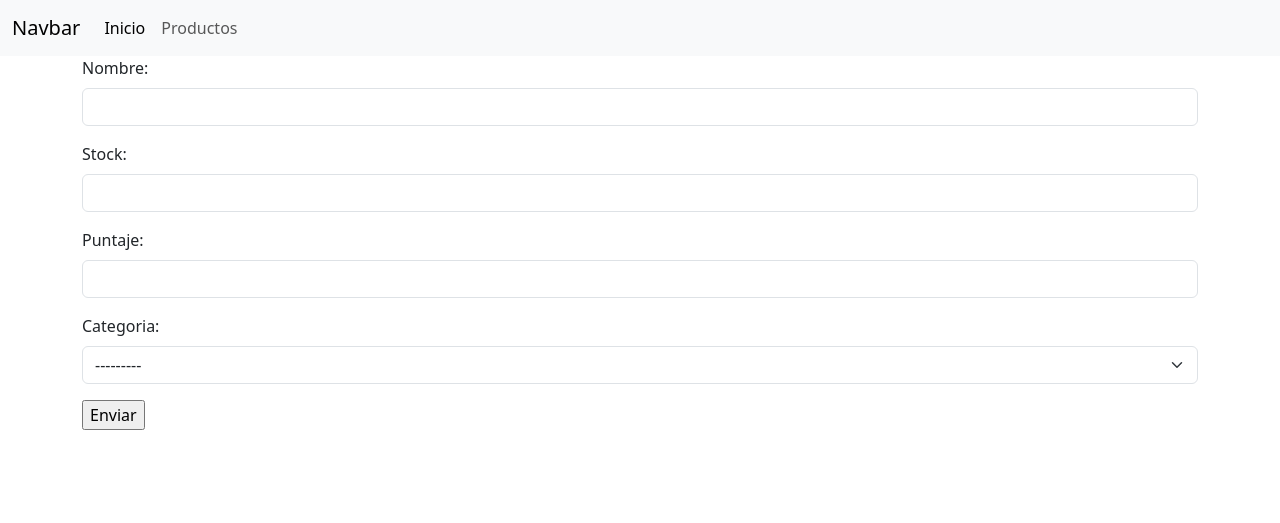
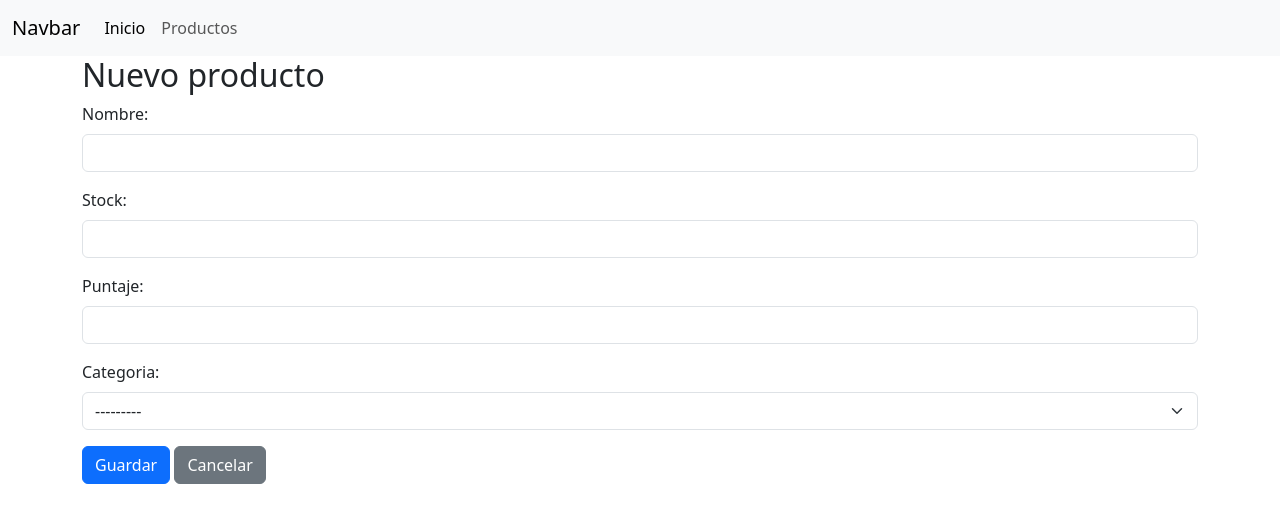
Before and after one commit to zebraDavidPia/pruebasCursoInte, a Django app: page /productos/formulario in a window 1280 px wide. Shown: the top 523 px of the page. Run offline with Django 5.2, Linux system fonts and the light colour scheme; data comes from the database, SQL or seed files in the repository.

Commit message:
Add Edit and Delete functionality for products (CRUD complete)
Co-authored-by: zebraDavidPia <267036396+zebraDavidPia@users.noreply.github.com>
Agent-Logs-Url: https://github.com/zebraDavidPia/pruebasCursoInte/sessions/eb7d74fb-3c80-451f-8374-2dd2a3cddec1

```diff
--- a/productos/templates/detalle.html
+++ b/productos/templates/detalle.html
@@ -6,5 +6,7 @@
     <p>{{producto.stock}}</p>
     <p>{{producto.puntaje}}</p>
     <p>{{producto.creado_en}}</p>
+    <a class="btn btn-primary" href="{% url 'productos:editar' producto.id %}">Editar</a>
+    <a class="btn btn-danger" href="{% url 'productos:eliminar' producto.id %}">Eliminar</a>
 </div>
 {% endblock%}
--- a/productos/templates/producto_form.html
+++ b/productos/templates/producto_form.html
@@ -1,11 +1,13 @@
 {% extends 'base.html' %}
 {% block content %}
+<h2>{% if producto %}Editar producto{% else %}Nuevo producto{% endif %}</h2>
 <form
     novalidate
-    action="{% url 'productos:formulario' %}"
+    action="{% if producto %}{% url 'productos:editar' producto.id %}{% else %}{% url 'productos:formulario' %}{% endif %}"
     method='POST'>
     {% csrf_token %}
     {{ form }}
-    <input type="submit" value="Enviar"/>
+    <input class="btn btn-primary" type="submit" value="Guardar"/>
+    <a class="btn btn-secondary" href="{% if producto %}{% url 'productos:detalle' producto.id %}{% else %}{% url 'productos:index' %}{% endif %}">Cancelar</a>
 </form>
 {% endblock %}
--- a/productos/urls.py
+++ b/productos/urls.py
@@ -6,4 +6,6 @@ urlpatterns = [
     path('',views.index, name='index'),
     path('<int:producto_id>', views.detalle,name='detalle'),
     path('formulario',views.formulario,name='formulario'),
+    path('<int:producto_id>/editar/',views.editar,name='editar'),
+    path('<int:producto_id>/eliminar/',views.eliminar,name='eliminar'),
 ]
--- a/productos/views.py
+++ b/productos/views.py
@@ -1,5 +1,6 @@
 from django.http import Http404, HttpResponse, HttpResponseRedirect
 from django.shortcuts import render, get_object_or_404
+from django.urls import reverse
 
 from .forms import ProductoForm
 from .models import Producto
@@ -23,7 +24,7 @@ def formulario(request):
         form = ProductoForm(request.POST)
         if form.is_valid():
             form.save()
-            return HttpResponseRedirect('/productos')
+            return HttpResponseRedirect(reverse('productos:index'))
     else:
         form = ProductoForm()
     return render(
@@ -31,3 +32,25 @@ def formulario(request):
         'producto_form.html',
         {'form': form}
     )
+
+def editar(request, producto_id):
+    producto = get_object_or_404(Producto, id=producto_id)
+    if request.method == 'POST':
+        form = ProductoForm(request.POST, instance=producto)
+        if form.is_valid():
+            form.save()
+            return HttpResponseRedirect(reverse('productos:detalle', args=[producto_id]))
+    else:
+        form = ProductoForm(instance=producto)
+    return render(
+        request,
+        'producto_form.html',
+        {'form': form, 'producto': producto}
+    )
+
+def eliminar(request, producto_id):
+    producto = get_object_or_404(Producto, id=producto_id)
+    if request.method == 'POST':
+        producto.delete()
+        return HttpResponseRedirect(reverse('productos:index'))
+    return render(request, 'producto_confirmar_eliminar.html', {'producto': producto})
```
Also changed, not shown: productos/templates/producto_confirmar_eliminar.html (added, +12 -0 lines), productos/tests.py (+63 -1 lines).
